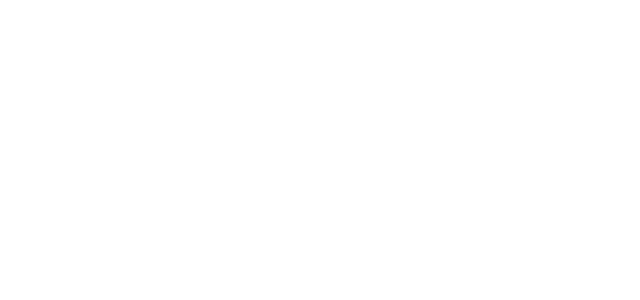
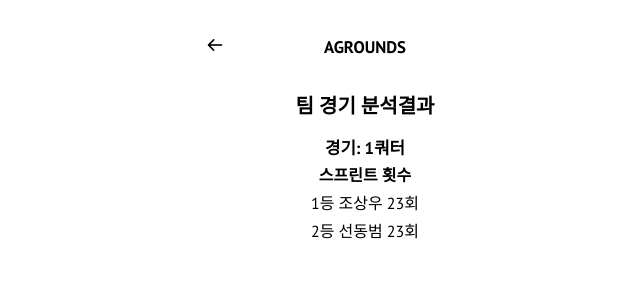
Before and after one commit to earthscience2/AGROUNDS, a React (Create React App) app in the folder frontend/aground_demo/: page /PersonalInfo in a window 1280 px wide. Before the commit this address had no page. Shown: the top 300 px of the page, without its empty margins (275-915 px from the left). Built offline with nearby package versions, Linux system fonts and the light colour scheme.

Commit message:
개인 가입 기능구현

```diff
--- a/frontend/aground_demo/src/App.js
+++ b/frontend/aground_demo/src/App.js
@@ -11,6 +11,7 @@ import AfterMatch from './pages/match/after_match';
 import MatchResults from './pages/match/match_result';
 import PersonalMatchResult from './pages/person/personal_match_result';
 import LoadingForLogin from './pages/log_in/loading_for_login';
+import PersonalInfo from './pages/person/personal_info';
 function App() {
   return (
     <BrowserRouter>
@@ -26,6 +27,7 @@ function App() {
         <Route path="/MatchResults" element={<MatchResults/>}/>
         <Route path='/LoadingForLogin' element={<LoadingForLogin/>}/>
         <Route path="/PersonalMatchResult" element={<PersonalMatchResult/>}/>
+        <Route path="/PersonalInfo" element={<PersonalInfo/>}/>
       </Routes>
     </BrowserRouter>
   );
--- a/frontend/aground_demo/src/components/button/generalBtn.scss
+++ b/frontend/aground_demo/src/components/button/generalBtn.scss
@@ -7,9 +7,10 @@
     height: 8vh;
     border: 1px solid #000000;
     border-radius: 4.1vh;
-    font-weight: 500;
+    font-weight: 600;
     cursor: pointer;
     outline: none;
+    font-size: 2vh;
 
     &.white{
         color: rgb(0, 0, 0);
--- a/frontend/aground_demo/src/pages/match/match_result.js
+++ b/frontend/aground_demo/src/pages/match/match_result.js
@@ -87,7 +87,7 @@ const MatchResults = () => {
                     <div className='match_result_player_title'>참여자 목록</div>
                     <div className='match_result_player_list'>
                         {teamList.map((player, index) => (
-                            <div onClick={hasGps(player) ? (()=>navigate('/PersonalMatchResult')) : (() => alert('gps 사용자가 아닙니다.'))}className='match_result_player' key={index} >
+                            <div onClick={()=>navigate('/PersonalInfo')}className='match_result_player' key={index} >
                                 <div  className={classNames(`match_result_player_name ${hasGps(player) && 'gps'} `)}>{player}</div>
                                 {hasGps(player) && <img src={Gps} className='match_result_player_gps' />}
                             </div>
--- /dev/null
+++ b/frontend/aground_demo/src/pages/person/personal_info.js
@@ -0,0 +1,39 @@
+import React from 'react';
+import { useNavigate } from 'react-router-dom';
+import GoBack from '../../assets/go-back-icon.png';
+import './personal_info.scss';
+
+const data = [
+    {name: '조상우', time: '23회'},
+    {name: '선동범', time: '23회'}
+]
+const PersonalInfo = () => {
+    const navigate = useNavigate();
+    return (
+        <div className='personal_info_background'>
+            <img className='personal_info_goback_icon' src={GoBack} onClick={() => navigate(-1)} />
+            <div className='personal_info_logo'>AGROUNDS</div>
+            <div className='personal_info_title'>팀 경기 분석결과</div>
+            <div className='personal_info_match_title'>경기: 1쿼터</div>
+            <table>
+                <thead>
+                    <tr>
+                        <th colSpan="3">스프린트 횟수</th>
+                    </tr>
+                </thead>
+                <tbody>
+                    {data.map((item, index) => (
+                    <tr key={index}>
+                        <td>{index+1}등</td>
+                        <td>{item.name}</td>
+                        <td>{item.time}</td>
+                    </tr>
+                    ))}
+                </tbody>
+            </table>
+        </div>
+    );
+};
+
+
+export default PersonalInfo;
--- /dev/null
+++ b/frontend/aground_demo/src/pages/person/personal_info.scss
@@ -0,0 +1,30 @@
+@mixin centerDisplay($direc){
+    display: flex;
+    flex-direction: $direc;
+    align-items: center;
+    justify-content: center;
+}
+.personal_info_background{
+    @include centerDisplay(column);
+    .personal_info_goback_icon{
+        height: 2vh;
+        position: relative;
+        right: 18.7vh;
+        top: 4.6vh;
+    }
+    .personal_info_logo{
+        font-size: 2.1vh;
+        font-weight: 700;
+        margin-top: 2.5vh;
+    }
+    .personal_info_title{
+        font-size: 2.5vh;
+        font-weight: 700;
+        margin-top: 4vh;
+    }
+    .personal_info_match_title{
+        font-size: 2.1vh;
+        font-weight: 700;
+        margin-top: 2vh;
+    }
+}
--- a/frontend/aground_demo/src/pages/team/first_signup.js
+++ b/frontend/aground_demo/src/pages/team/first_signup.js
@@ -1,15 +1,19 @@
-import React, { useState } from 'react';
+import React, { useEffect, useState } from 'react';
 import './first_signup.scss';
 import GeneralBtn from '../../components/button/generalBtn';
 import Soccer from "../../assets/soccer.svg"
 import CreateTeamModal from './create_team_modal';
 import JoinTeamModal from './join_team_modal';
 import { useNavigate } from 'react-router-dom';
+import client from '../../clients';
 
 const FirstSignup = () => {
     const [teamCreateModal, setTeamCreateModal] = useState(false);
     const [teamJoinModal, setTeamJoinModal] = useState(false);
     const navigate = useNavigate();
+    const userCode = {
+        'user_code' : sessionStorage.getItem('usercode')
+    }
     const TeamCreateModalOpen = () => {
         setTeamCreateModal(!teamCreateModal);
     }
@@ -18,8 +22,18 @@ const FirstSignup = () => {
         setTeamJoinModal(!teamJoinModal);
     }
     const MovePersonalPage = () => {
-        navigate('/MainPage');
-    }
+        console.log(userCode)
+
+            client.post('/api/V2team/join-personal/',userCode)
+            .then(function(response){
+                alert('개인 가입에 성공했습니다.')
+            })
+            .catch(function(err){
+                console.log(err)
+            })
+            navigate('/MainPage');
+        }
+
 
 
     return (
--- a/frontend/aground_demo/src/pages/team/teamlist.js
+++ b/frontend/aground_demo/src/pages/team/teamlist.js
@@ -38,7 +38,7 @@ const TeamList = () => {
             <div className='teamlist-line'></div>
             <div className='teamlist-largebox'>
                 {teamList.map((player, index) => (
-                    <div key={index} className='teamlist-personbox'>
+                    <div key={index} className='teamlist-personbox' onClick={() => navigate('/PersonalInfo')}>
                         <div className={classNames(`teamlist-personbox-player ${usertype == 0 ? 'minus' : ''}` )}>{player}</div>
                         {usertype == 0 ? <img className='teamlist-personbox-minus'src={minus}/> : ''}
 
```
